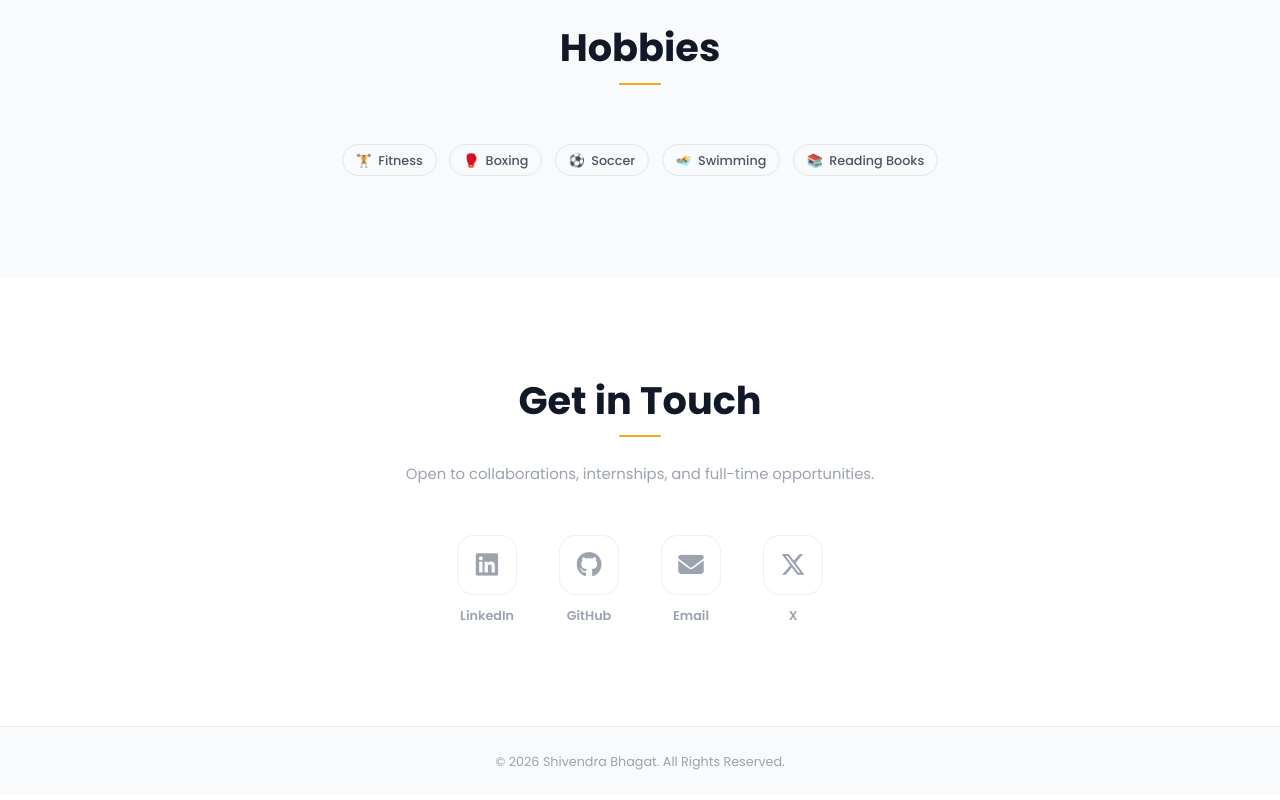
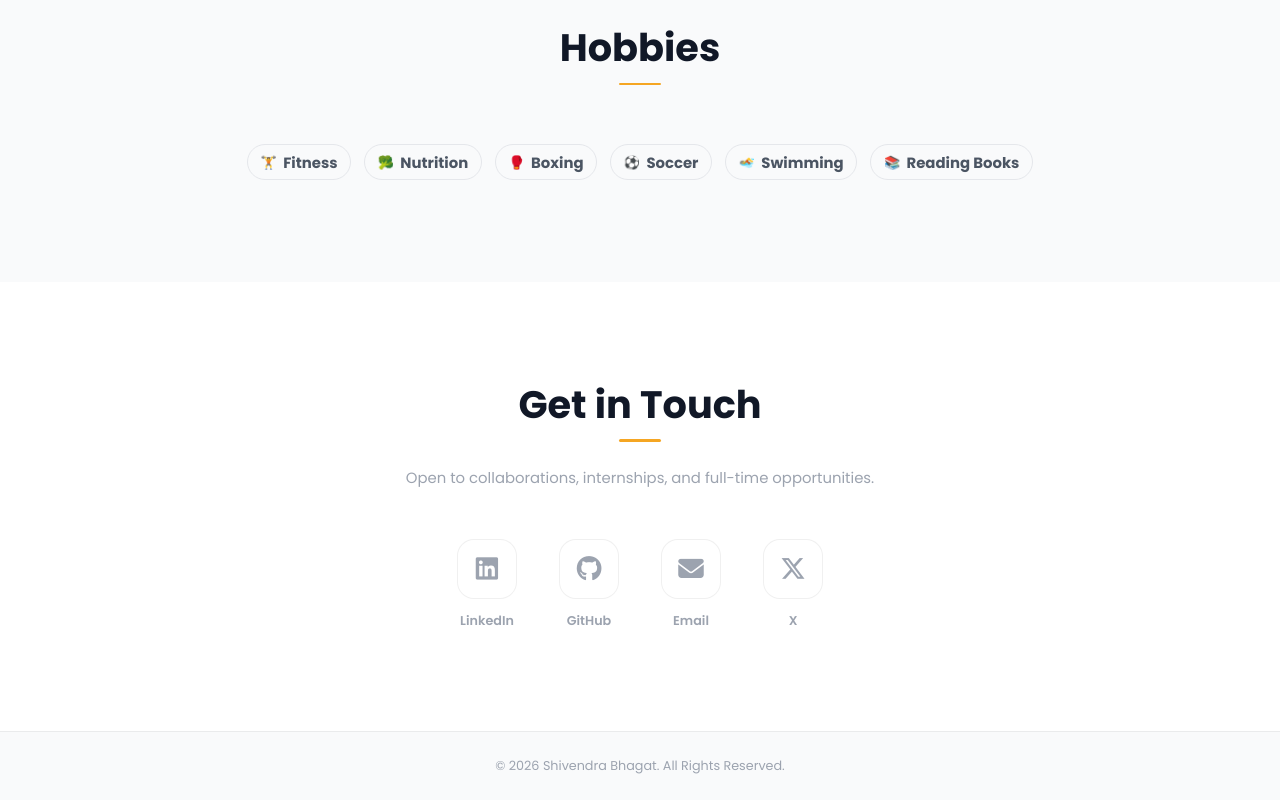
Before and after one commit to sh1vendra/my_portfolio, a React (Vite) app: page / in a window 1280 px wide. Shown: the part 5335-6135 px from the top of the page. Built offline with nearby package versions, Linux system fonts and the light colour scheme; some icons are missing.

Commit message:
add nutrition hobby and bold pill labels

```diff
--- a/src/components/Hobbies.tsx
+++ b/src/components/Hobbies.tsx
@@ -30,7 +30,7 @@ export default function Hobbies() {
               whileInView={{ opacity: 1, x: 0 }}
               viewport={{ once: true }}
               transition={{ duration: 0.4, delay: i * 0.07 }}
-              className="inline-flex items-center gap-1.5 text-xs font-medium px-3 py-1.5 rounded-full bg-gray-50 dark:bg-white/[0.04] border border-gray-200 dark:border-white/[0.08] text-gray-600 dark:text-white/65 hover:border-gold-500/50 hover:text-gold-600 dark:hover:text-gold-400 hover:bg-gold-500/5 transition-all duration-200 cursor-default"
+              className="inline-flex items-center gap-1.5 text-sm font-bold px-3 py-1.5 rounded-full bg-gray-50 dark:bg-white/[0.04] border border-gray-200 dark:border-white/[0.08] text-gray-600 dark:text-white/65 hover:border-gold-500/50 hover:text-gold-600 dark:hover:text-gold-400 hover:bg-gold-500/5 transition-all duration-200 cursor-default"
             >
               <span className="text-[13px]">{hobby.emoji}</span>
               {hobby.label}
--- a/src/data/index.ts
+++ b/src/data/index.ts
@@ -145,6 +145,7 @@ export const experience = [
 
 export const hobbies = [
   { label: 'Fitness', emoji: '🏋️' },
+  { label: 'Nutrition', emoji: '🥦' },
   { label: 'Boxing', emoji: '🥊' },
   { label: 'Soccer', emoji: '⚽' },
   { label: 'Swimming', emoji: '🏊' },
```
